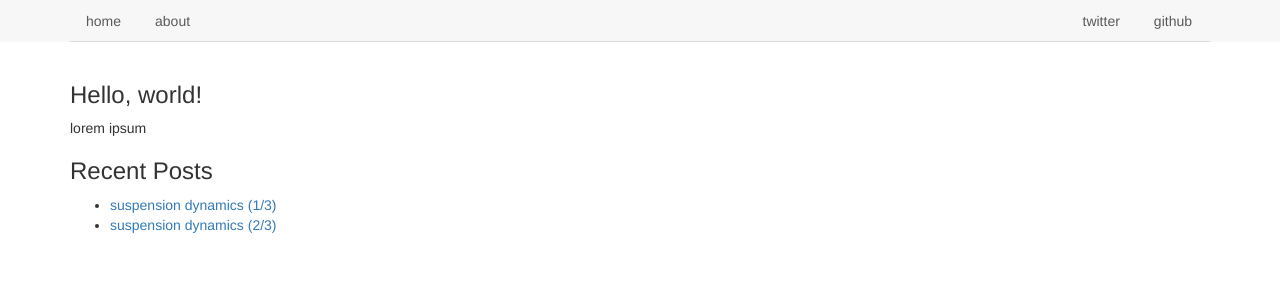
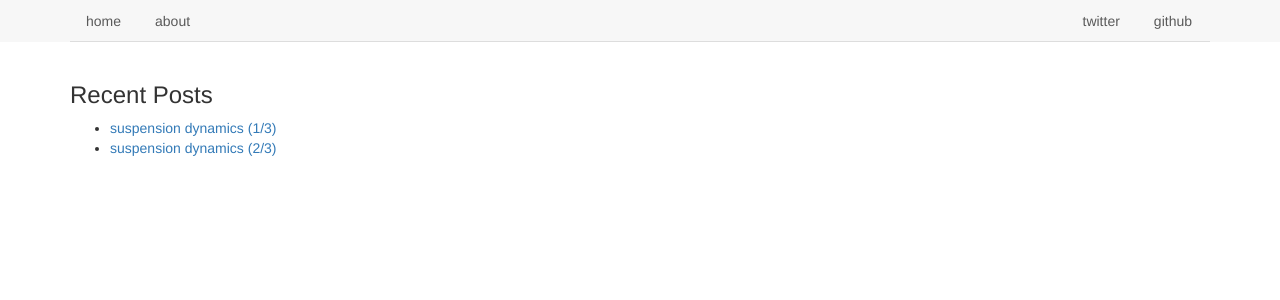
Before and after one commit to sudoprime/sudoprime.github.io, a Jekyll site: the page built from index.html, in a window 1280 px wide. Shown: the top 300 px of the page. Built offline with Jekyll 4.4.1, drawn with Linux system fonts in a browser that asks for light colours; Markdown is read by kramdown in place of the engine named in the settings; the list of posts is cut into pages by our own code.

Commit message:
removed lorem ipsum, prepped for n-pane layout

```diff
--- a/index.html
+++ b/index.html
@@ -3,18 +3,13 @@ layout: default
 title: Blogging Like a Hacker
 ---
 
-<div class="intro">
-  <h3>Hello, world!</h3>
-  <p>
-    lorem ipsum
-  </p>
-</div>
-
+<div class="row">
+  <div class="col-md-4">
     <h3>Recent Posts</h3>
-<div class="post-list">
     <ul>
     {% for post in site.posts %}
       <li><a href="{{ post.url }}">{{ post.title }}</a></li>
     {% endfor %}
     </ul>
   </div>
+</div>
```
Lines whose indentation alone changed are shown as unchanged.
